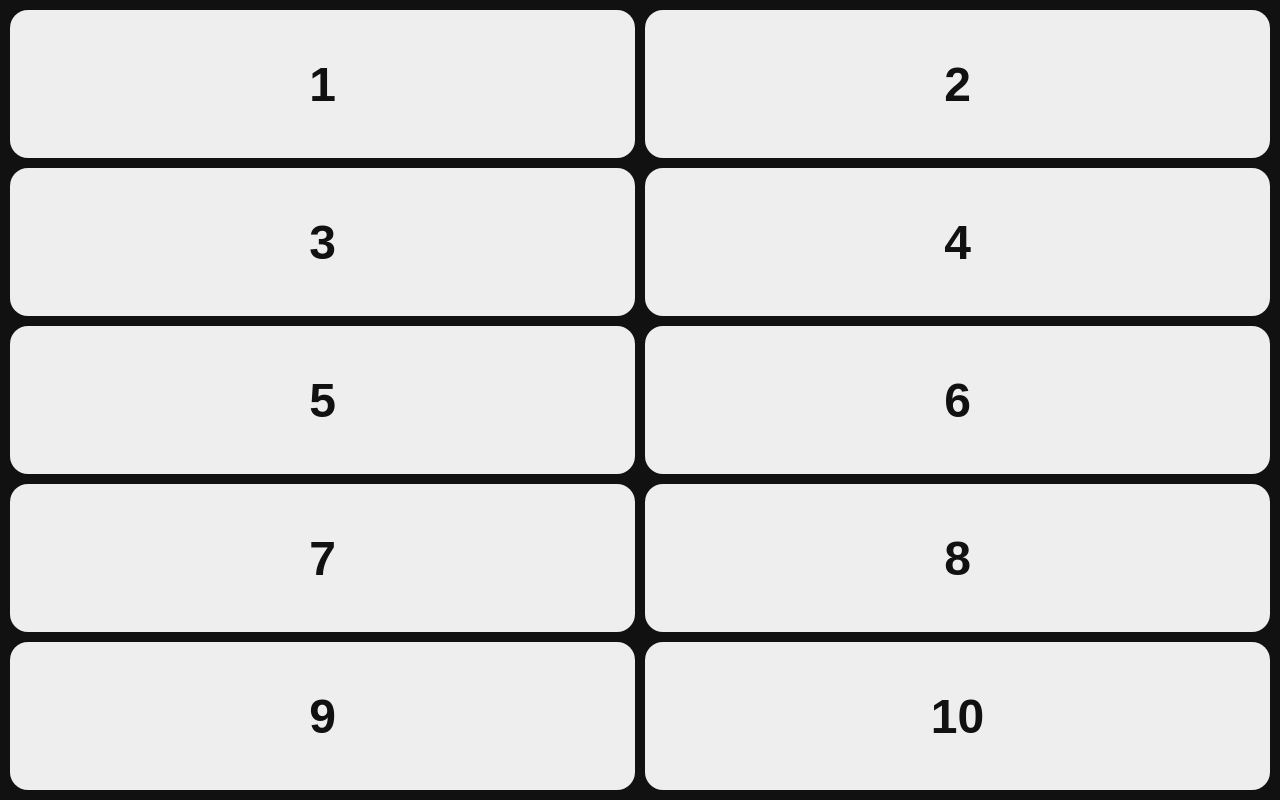
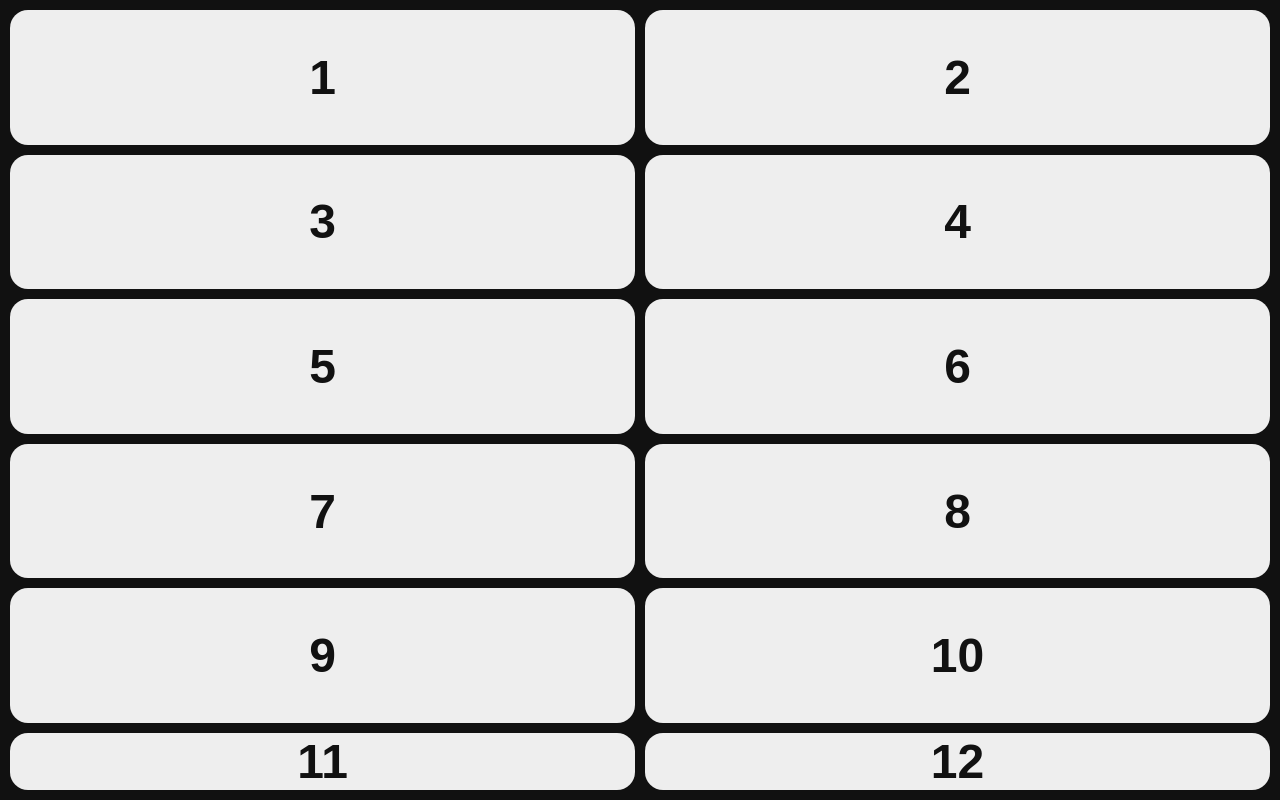
Before and after one commit to createrkuma-dotcom/bunka-sai-bottun-repository, a plain HTML site: page index.html in a window 1280 px wide. Drawn offline with Linux system fonts and the light colour scheme.

Commit message:
Update index.html

```diff
--- a/index.html
+++ b/index.html
@@ -70,6 +70,8 @@ html, body {
     <button class="sound-button" data-sound="sound8.mp3">8</button>
     <button class="sound-button" data-sound="sound9.mp3">9</button>
     <button class="sound-button" data-sound="sound10.mp3">10</button>
+      <button class="sound-button" data-sound="sound11.wav">11</button>
+<button class="sound-button" data-sound="sound12.wav">12</button>
 </div>
 
 <script>
```
